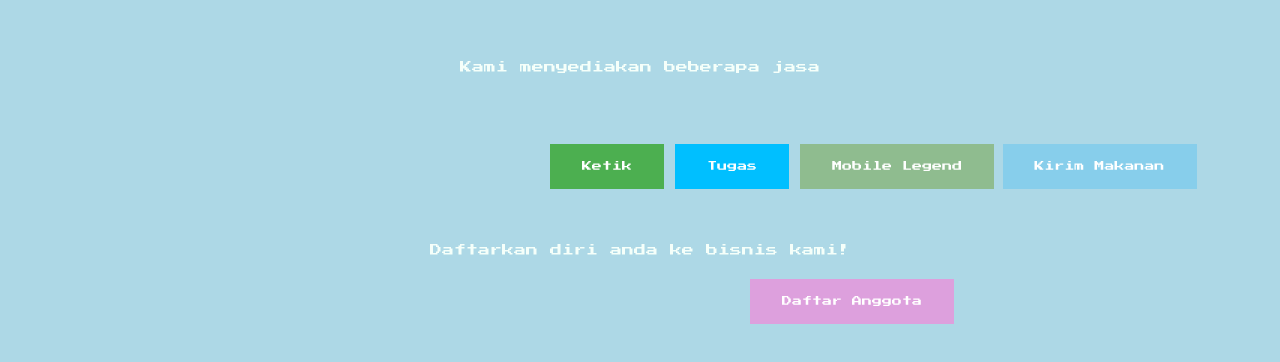
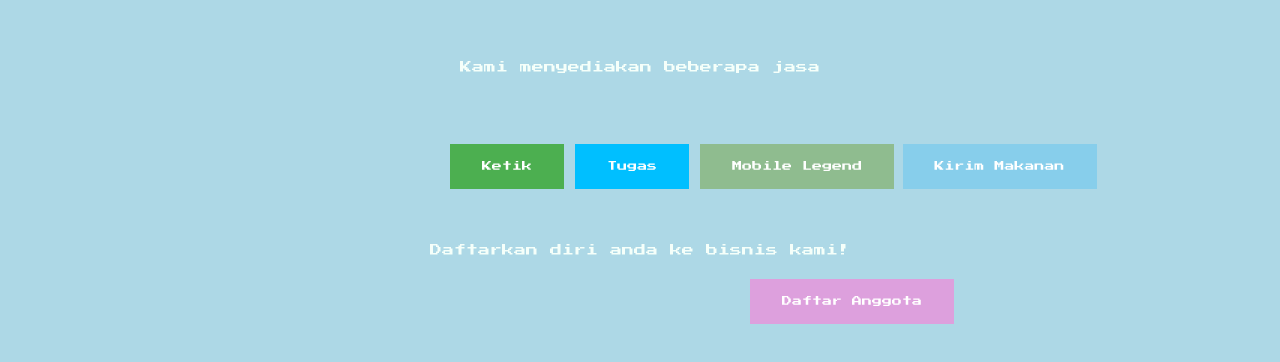
Before and after one commit to duniafriady/duniafriady.github.io, a plain HTML site: page bisnis.html in a window 1280 px wide. Shown: the part 202-564 px from the top of the page. Drawn offline with nearby package versions, Linux system fonts and the light colour scheme.

Commit message:
Update bisnis.html
Margin line 75

```diff
--- a/bisnis.html
+++ b/bisnis.html
@@ -72,7 +72,7 @@
     <br><br> <br>
     <p style="font-family: 'Press Start 2P', cursive;font-size: 12px;color: #f5fffa;text-align: center;">Kami menyediakan beberapa jasa</p>
     <br><br>
-    <button class="button" style="margin-left: 550px;margin-right: 5px;" >Ketik</button>
+    <button class="button" style="margin-left: 450px;margin-right: 5px;" >Ketik</button>
     <button class="button button2" style="margin-right: 5px;">Tugas</button>
     <button class="button button3">Mobile Legend</button>
     <button class="button button4">Kirim Makanan</button>
```
